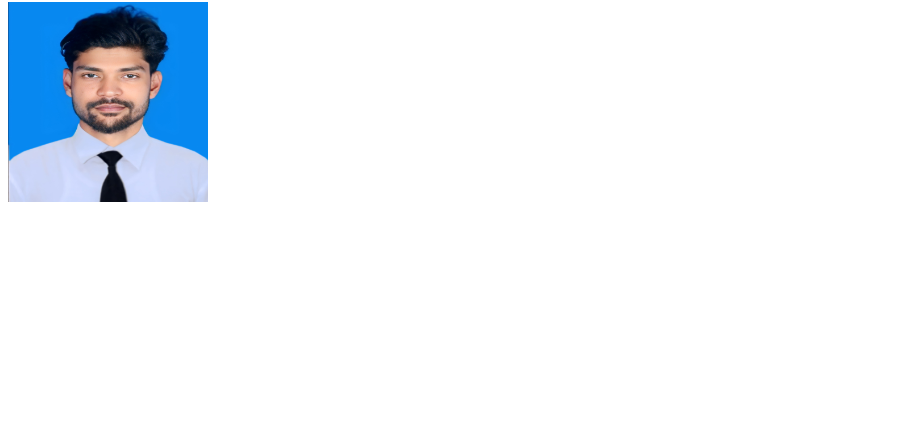
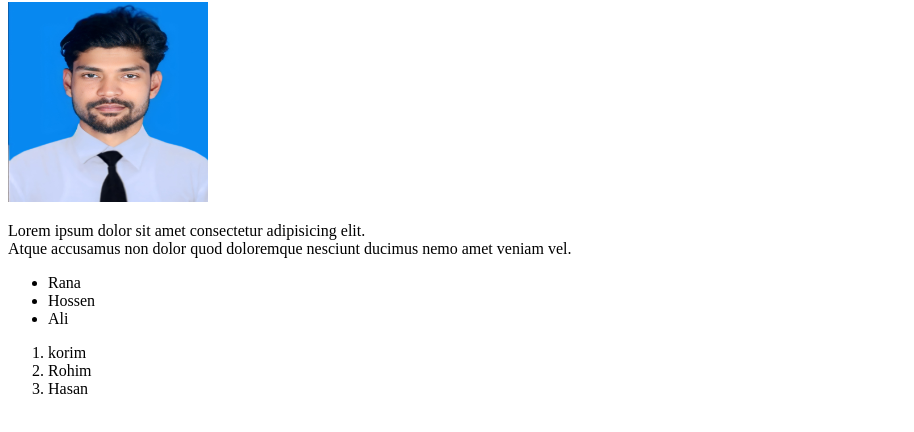
Before and after one commit to syemhasangithub1/1, a plain HTML site: page index.html in a window 1280 px wide. Shown: the part 78-510 px from the top of the page, without its empty margins (0-914 px from the left). Drawn offline with Linux system fonts and the light colour scheme.

Commit message:
Some Html Tag

```diff
--- a/index.html
+++ b/index.html
@@ -9,6 +9,20 @@
 <body>
     <h1>First Project for Webdeveloping</h1>
     <img src="assete/img/syem.jpg" alt="">
+    <p>
+       Lorem ipsum dolor sit amet consectetur adipisicing elit.<br>
+       Atque accusamus non dolor quod doloremque nesciunt ducimus nemo amet veniam vel.
+    </p>
+    <ul>
+        <li>Rana</li>
+        <li>Hossen</li>
+        <li>Ali</li>
+    </ul>
+    <ol>
+        <li>korim</li>
+        <li>Rohim</li>
+        <li>Hasan</li>
+    </ol>
 
 
 </body>
```
